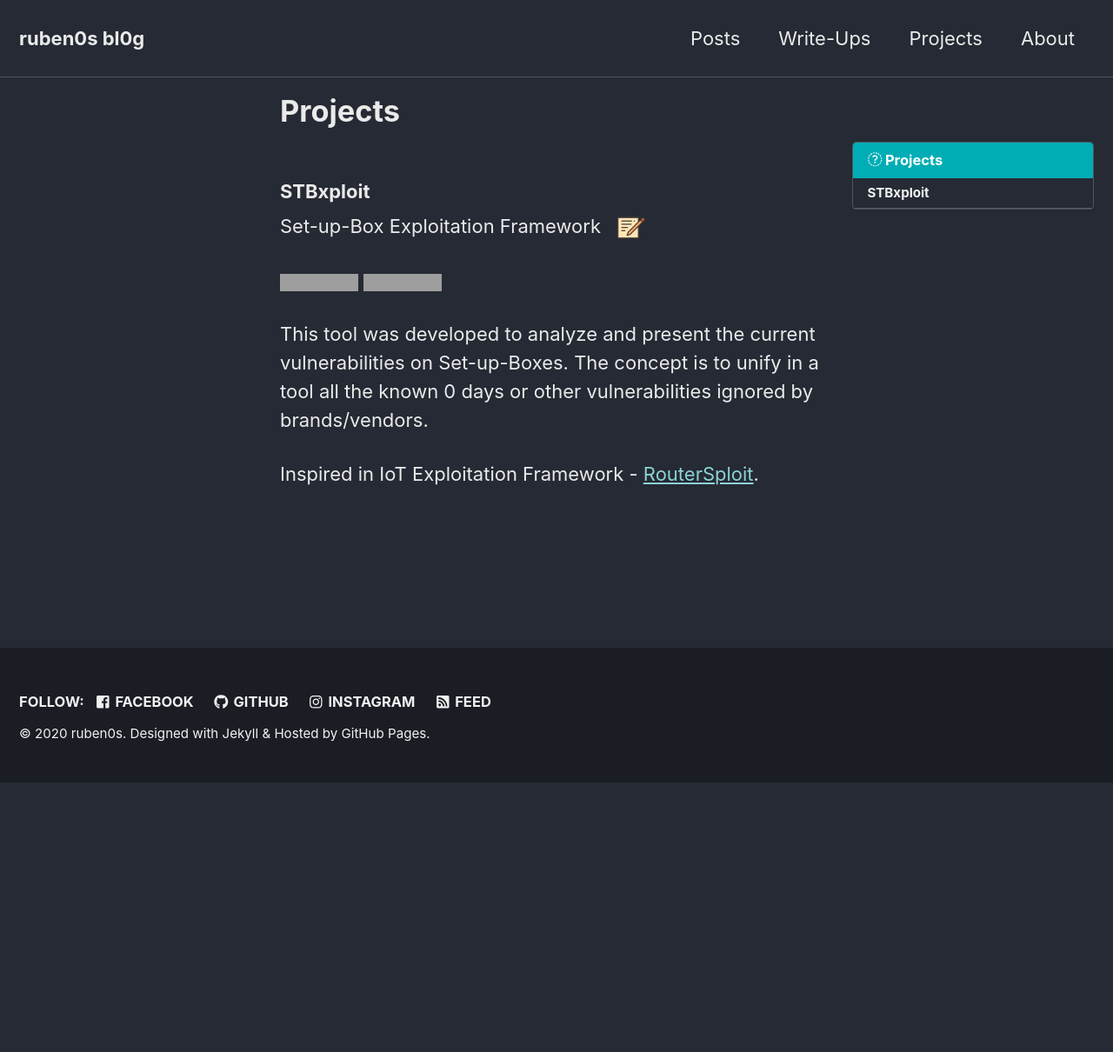
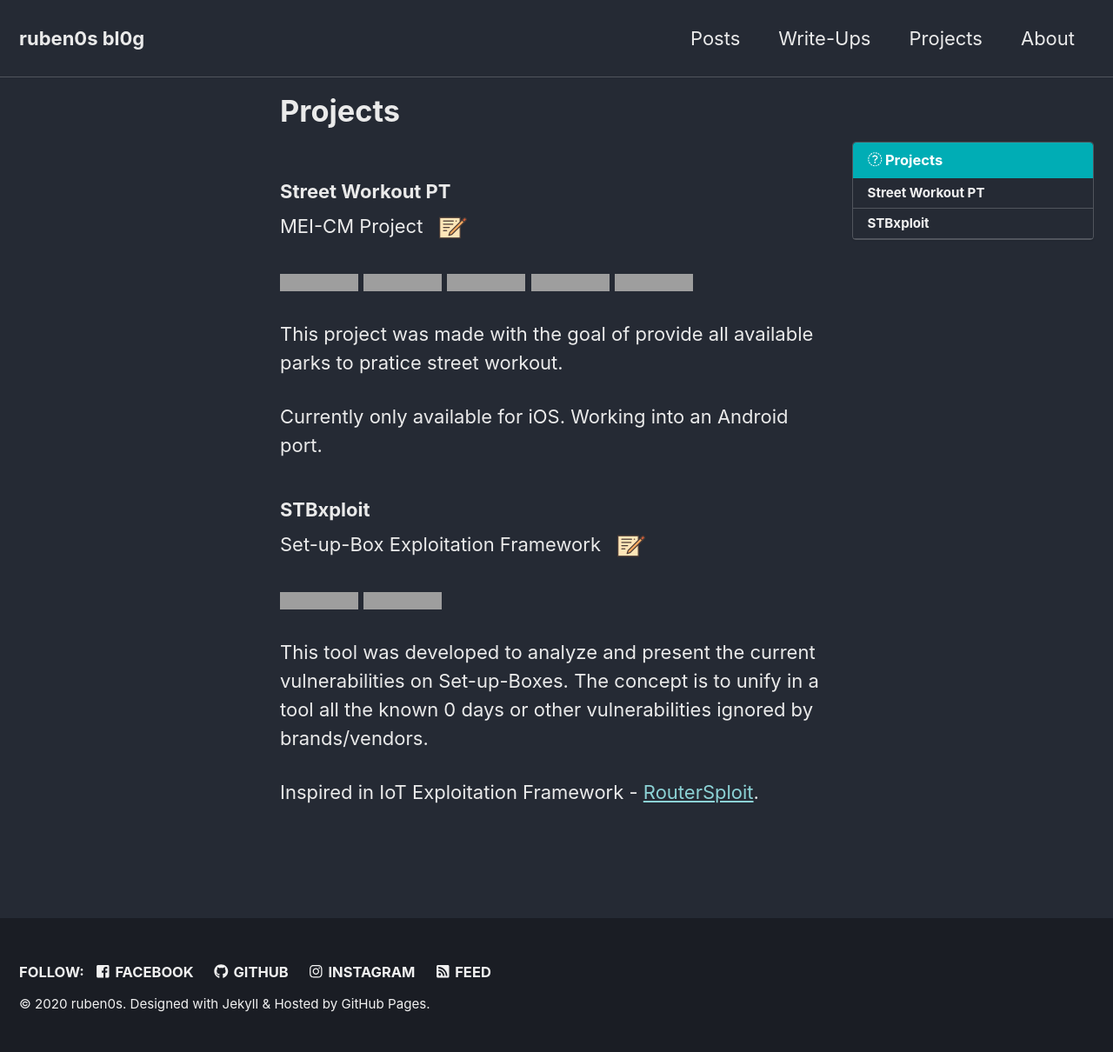
Before and after one commit to rbnmaia/rbnmaia.github.io, a Jekyll site: the page built from _pages/projects.md, in a window 1280 px wide. Shown: the whole page at 87% size. Built offline with Jekyll 4.4.1, drawn with Linux system fonts in a browser that asks for light colours; cached includes are drawn as plain includes; before the commit the page ends 900 px from its top, so only the background shows below that; grey boxes are pictures that could not be loaded.

Commit message:
Update projects.md

```diff
--- a/_pages/projects.md
+++ b/_pages/projects.md
@@ -6,6 +6,20 @@ toc: true
 toc_label: "Projects"
 toc_icon: "tool"
 ---
+
+### Street Workout PT
+
+MEI-CM Project &nbsp;&nbsp;<a href="https://github.com/rbnmaia/StreetWorkout_PT/blob/master/README.md">[<img src="{{ site.baseurl }}/assets/images/notes.png" alt="documentation" style="height: 32px; width: 32px;"/>]({{ site.baseurl }}/)</a>
+
+[![License: MIT](https://img.shields.io/badge/License-MIT-yellow.svg)](https://github.com/rbnmaia/StreetWorkout_PT/blob/master/LICENSE.md)
+[![GitHub release](https://img.shields.io/github/release/rbnmaia/StreetWorkout_PT.svg)](https://github.com/rbnmaia/StreetWorkout_PT/release/)
+[![GitHub tag](https://img.shields.io/github/tag/rbnmaia/StreetWorkout_PT.svg)](https://github.com/rbnmaia/StreetWorkout_PT/tags/)
+![GitHub latest release](https://img.shields.io/github/commits-since/rbnmaia/StreetWorkout_PT/latest.svg)
+[![Maintenance](https://img.shields.io/badge/Maintained%3F-yes-green.svg)](https://github.com/rbnmaia/StreetWorkout_PT/graphs/commit-activity)
+
+This project was made with the goal of provide all available parks to pratice street workout.
+
+Currently only available for iOS. Working into an Android port.
 
 ### STBxploit
 
```
